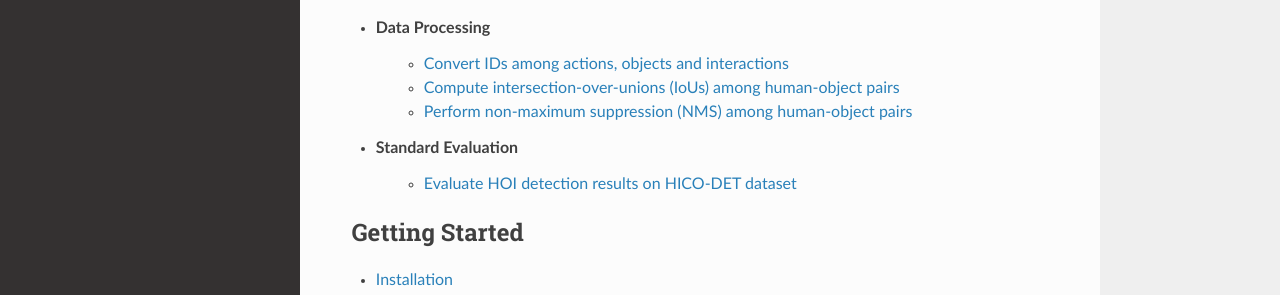
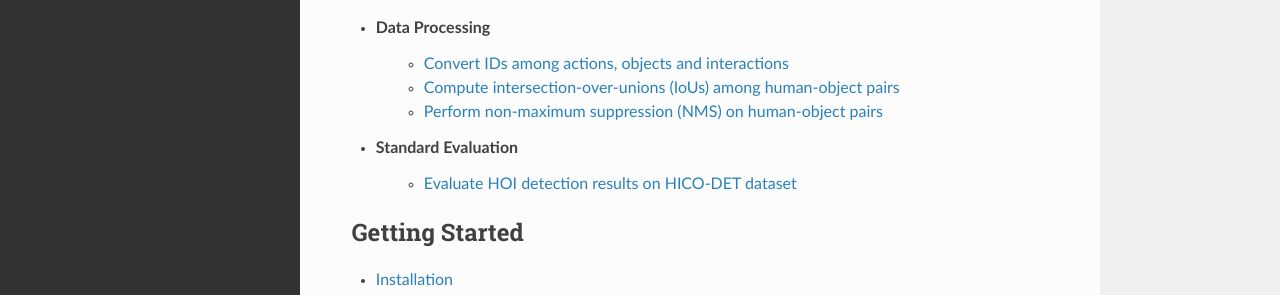
Before and after one commit to yeliudev/ConsNet, a Sphinx documentation site: the page built from docs/index.rst, in a window 1280 px wide and 1256 px high. Shown: the part 336-631 px from the top of the window. Built offline with Sphinx 7.4.7 and the Read the Docs theme 2.0.0, drawn with Linux system fonts in a browser that asks for light colours.

Commit message:
Fix docs

```diff
--- a/docs/index.rst
+++ b/docs/index.rst
@@ -9,7 +9,7 @@ ConsNet API is a part of the `ConsNet <https://github.com/yeliudev/ConsNet>`_ pr
 - Data Processing
    - `Convert IDs among actions, objects and interactions <https://consnet.readthedocs.io/en/latest/consnet.api.data.html>`_
    - `Compute intersection-over-unions (IoUs) among human-object pairs <https://consnet.readthedocs.io/en/latest/consnet.api.bbox.html#consnet.api.bbox.pair_iou>`_
-   - `Perform non-maximum suppression (NMS) among human-object pairs <https://consnet.readthedocs.io/en/latest/consnet.api.bbox.html#consnet.api.bbox.pair_nms>`_
+   - `Perform non-maximum suppression (NMS) on human-object pairs <https://consnet.readthedocs.io/en/latest/consnet.api.bbox.html#consnet.api.bbox.pair_nms>`_
 - Standard Evaluation
    - `Evaluate HOI detection results on HICO-DET dataset <https://consnet.readthedocs.io/en/latest/consnet.api.evaluation.html#consnet.api.evaluation.hico_det_eval>`_
 
```
